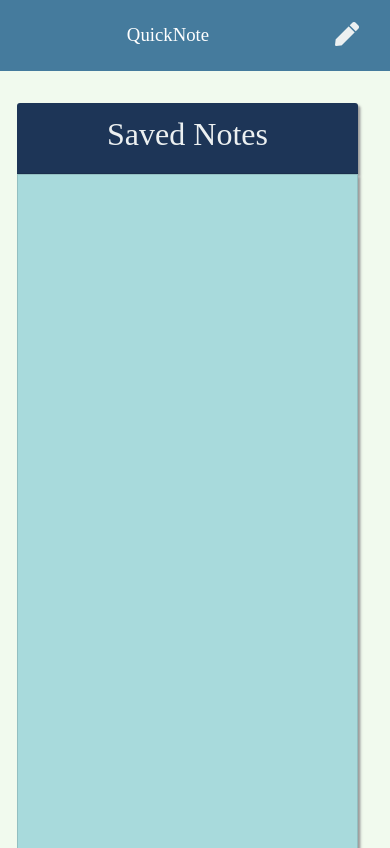
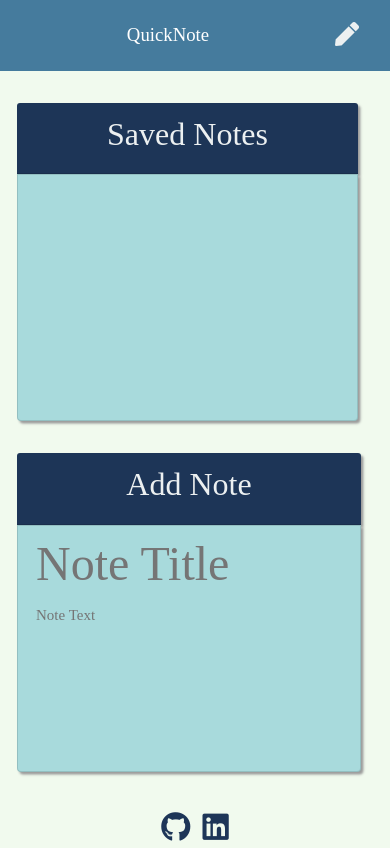
Before and after one commit to jwilferd10/QuickNote, a website: page public/notes.html in a window 390 px wide. Shown: the top 848 px of the page. Drawn offline with nearby package versions, Linux system fonts and the light colour scheme; no server answers.

Commit message:
public/assets/css/styles.css: Updated multiple selectors, added media-queries to adjust mobile appearance.

```diff
--- a/public/assets/css/styles.css
+++ b/public/assets/css/styles.css
@@ -113,6 +113,10 @@ form *,
 .card {
   background-color: var(--secondary-bg);
   height: calc(100vh - 10rem);
+
+  @media (max-width: 767px) {
+    height: calc(35vh - 3rem);
+  }
 }
 
 .list-container {
@@ -155,3 +159,13 @@ article section {
     box-shadow: 0.15rem 0.15rem 0.15rem #9a9a9a;
   }
 }
+
+@media (max-width: 767px) {
+  .row {
+    gap: 2rem;
+  }
+
+  #note-form {
+    padding: 0px 0.75rem 0px 0rem;
+  }
+}
```
